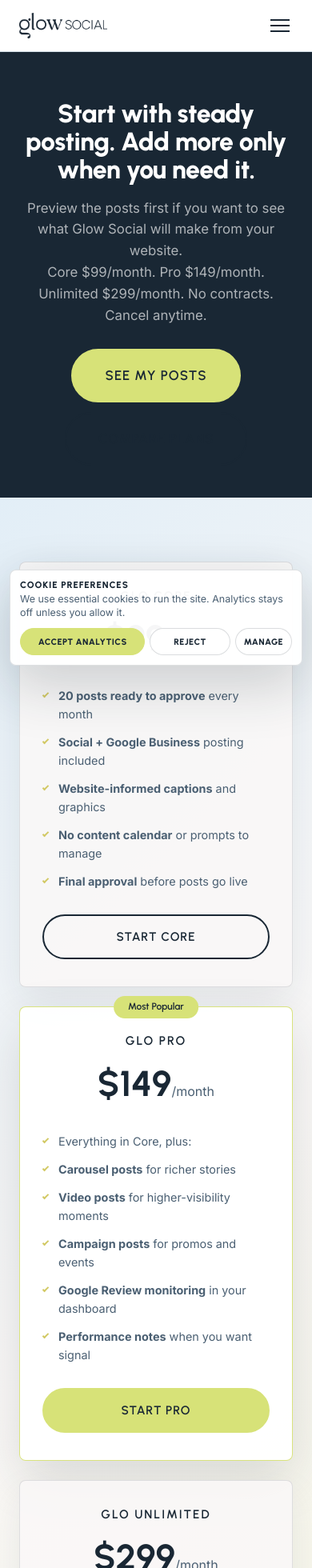
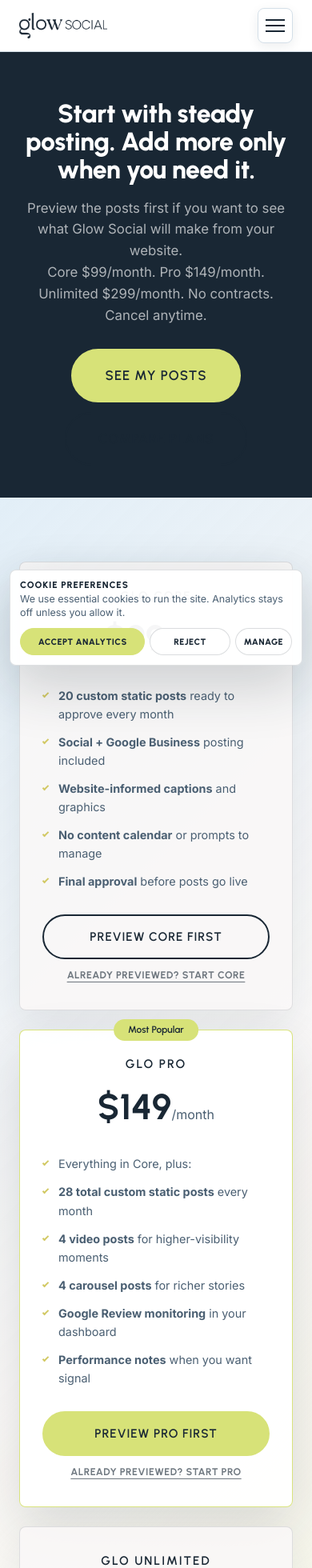
Before and after one commit to glowsocial/glowsocial.com, a Next.js app: page /pricing in a window 390 px wide. Shown: the top 1960 px of the page at 80% size. Built offline with nearby package versions, Linux system fonts and the light colour scheme.

Commit message:
fix: clarify pricing preview flow
Update pricing copy to state Pro and Unlimited content quantities clearly, make pricing-card CTAs preview-first with secondary checkout links, and improve the mobile hamburger affordance.

```diff
--- a/app/about/page.js
+++ b/app/about/page.js
@@ -132,8 +132,9 @@
             screen wondering what to post.
           </p>
           <p>
-            Pro adds carousel posts, video posts, campaign support, review
-            monitoring, and analytics for businesses with more going on.
+            Pro includes 28 custom static posts, 4 video posts, 4 carousel
+            posts, review monitoring, and analytics for businesses with more
+            going on.
           </p>
 
           <h2>How It Works</h2>
--- a/app/api/well-known/agent-skills-md/route.js
+++ b/app/api/well-known/agent-skills-md/route.js
@@ -23,11 +23,11 @@
 
 ## Pricing
 
-| Plan | Price | Posts/Month |
-|------|-------|------------|
-| Glo Core | $99/mo | 20 |
-| Glo Pro | $149/mo | 20 plus carousels and video |
-| Glo Unlimited | $299/mo | Unlimited |
+| Plan | Price | Content included |
+|------|-------|------------------|
+| Glo Core | $99/mo | 20 custom static posts/month |
+| Glo Pro | $149/mo | 28 custom static posts, 4 video posts, and 4 carousel posts/month |
+| Glo Unlimited | $299/mo | Everything in Pro, plus unlimited custom static, video, and carousel posts |
 
 Free preview first. No contracts. Cancel anytime.
 
--- a/app/components/HomeJsonLd.js
+++ b/app/components/HomeJsonLd.js
@@ -126,7 +126,7 @@
         priceCurrency: "USD",
         priceValidUntil: "2027-12-31",
         description:
-          "20 standard posts plus carousel posts, video posts, custom campaign posts, performance analytics",
+          "28 custom static posts, 4 video posts, 4 carousel posts, Google Review monitoring, and performance analytics",
       },
       {
         "@type": "Offer",
@@ -135,7 +135,7 @@
         priceCurrency: "USD",
         priceValidUntil: "2027-12-31",
         description:
-          "Unlimited static, video, carousel, and custom posts",
+          "Everything in Pro plus unlimited custom static posts, unlimited video posts, and unlimited carousel posts",
       },
     ],
     featureList:
--- a/app/globals.css
+++ b/app/globals.css
@@ -326,10 +326,18 @@
 
 .mobile-menu-toggle {
   display: none;
-  background: none;
-  border: none;
+  align-items: center;
+  justify-content: center;
+  flex-direction: column;
+  gap: 5px;
+  width: 44px;
+  height: 44px;
+  background: var(--white);
+  border: 1px solid var(--card-border);
+  border-radius: var(--radius-sm);
+  box-shadow: 0 4px 14px rgba(25, 39, 52, 0.08);
   cursor: pointer;
-  padding: 4px;
+  padding: 0;
   z-index: 300;
 }
 
@@ -338,7 +346,7 @@
   width: 24px;
   height: 2px;
   background: var(--navy);
-  margin: 5px 0;
+  margin: 0;
   transition: var(--transition);
   transform-origin: center;
 }
@@ -467,16 +475,16 @@
   .mobile-menu-checkbox {
     display: block;
     position: absolute;
-    top: 16px;
+    top: 10px;
     right: 24px;
-    width: 32px;
-    height: 32px;
+    width: 44px;
+    height: 44px;
     opacity: 0;
     cursor: pointer;
     z-index: 350;
   }
   .mobile-menu-toggle {
-    display: block;
+    display: inline-flex;
   }
   .site-nav,
   .header-ctas {
--- a/app/home.css
+++ b/app/home.css
@@ -1957,6 +1957,25 @@
 .price-card ul li { padding: 6px 0 6px 20px; font-size: 0.9rem; color: var(--text-muted); position: relative; text-transform: none; letter-spacing: 0; }
 .price-card ul li::before { content: ''; position: absolute; left: 0; top: 14px; width: 8px; height: 4px; border-left: 2px solid var(--accent-dark); border-bottom: 2px solid var(--accent-dark); transform: rotate(-45deg); }
 .price-card .btn { width: 100%; margin-top: auto; }
+.pricing-direct-checkout {
+  display: inline-flex;
+  justify-content: center;
+  margin-top: 12px;
+  color: rgba(25, 39, 52, 0.62);
+  font-family: var(--font-heading);
+  font-size: 0.78rem;
+  font-weight: 700;
+  letter-spacing: 0.04em;
+  line-height: 1.35;
+  text-decoration: underline;
+  text-decoration-thickness: 1px;
+  text-underline-offset: 4px;
+  text-transform: uppercase;
+  transition: color var(--transition);
+}
+.pricing-direct-checkout:hover {
+  color: var(--navy);
+}
 
 .pricing-objection-strip {
   display: grid;
--- a/app/pricing/page.js
+++ b/app/pricing/page.js
@@ -20,6 +20,15 @@
   return appMarketingUrl("/quick-start", {
     utm_medium: "pricing_page",
     utm_campaign: "quick_start",
+    utm_content: content,
+  });
+}
+
+function planPreviewUrl(plan, content) {
+  return appMarketingUrl("/preview", {
+    plan,
+    utm_medium: "pricing_page",
+    utm_campaign: "free_preview",
     utm_content: content,
   });
 }
@@ -74,23 +83,34 @@
                 <span className="price-period">/month</span>
               </div>
               <ul>
-                <li><strong>20 posts ready to approve</strong> every month</li>
+                <li><strong>20 custom static posts</strong> ready to approve every month</li>
                 <li><strong>Social + Google Business</strong> posting included</li>
                 <li><strong>Website-informed captions</strong> and graphics</li>
                 <li><strong>No content calendar</strong> or prompts to manage</li>
                 <li><strong>Final approval</strong> before posts go live</li>
               </ul>
               <a
-                href={checkoutUrl("core", "pricing_page", "pricing_card_core")}
+                href={planPreviewUrl("core", "pricing_card_core_preview")}
                 className="btn btn--outline"
-                id="pricing-core-cta"
+                id="pricing-core-preview-cta"
                 data-analytics-category="pricing"
-                data-analytics-event="pricing_cta_click"
-                data-analytics-label="Pricing page Core CTA"
+                data-analytics-event="pricing_preview_cta_click"
+                data-analytics-label="Pricing page Core preview CTA"
                 data-analytics-location="pricing_cards"
                 data-analytics-plan="core"
               >
-                Start Core
+                Preview Core first
+              </a>
+              <a
+                href={checkoutUrl("core", "pricing_page", "pricing_card_core_already_previewed")}
+                className="pricing-direct-checkout"
+                data-analytics-category="pricing"
+                data-analytics-event="pricing_direct_checkout_click"
+                data-analytics-label="Already previewed Core checkout"
+                data-analytics-location="pricing_cards"
+                data-analytics-plan="core"
+              >
+                Already previewed? Start Core
               </a>
             </div>
 
@@ -104,23 +124,34 @@
               </div>
               <ul>
                 <li>Everything in Core, plus:</li>
-                <li><strong>Carousel posts</strong> for richer stories</li>
-                <li><strong>Video posts</strong> for higher-visibility moments</li>
-                <li><strong>Campaign posts</strong> for promos and events</li>
+                <li><strong>28 total custom static posts</strong> every month</li>
+                <li><strong>4 video posts</strong> for higher-visibility moments</li>
+                <li><strong>4 carousel posts</strong> for richer stories</li>
                 <li><strong>Google Review monitoring</strong> in your dashboard</li>
                 <li><strong>Performance notes</strong> when you want signal</li>
               </ul>
               <a
-                href={checkoutUrl("pro", "pricing_page", "pricing_card_pro")}
+                href={planPreviewUrl("pro", "pricing_card_pro_preview")}
                 className="btn btn--primary"
-                id="pricing-pro-cta"
+                id="pricing-pro-preview-cta"
                 data-analytics-category="pricing"
-                data-analytics-event="pricing_cta_click"
-                data-analytics-label="Pricing page Pro CTA"
+                data-analytics-event="pricing_preview_cta_click"
+                data-analytics-label="Pricing page Pro preview CTA"
                 data-analytics-location="pricing_cards"
                 data-analytics-plan="pro"
               >
-                Start Pro
+                Preview Pro first
+              </a>
+              <a
+                href={checkoutUrl("pro", "pricing_page", "pricing_card_pro_already_previewed")}
+                className="pricing-direct-checkout"
+                data-analytics-category="pricing"
+                data-analytics-event="pricing_direct_checkout_click"
+                data-analytics-label="Already previewed Pro checkout"
+                data-analytics-location="pricing_cards"
+                data-analytics-plan="pro"
+              >
+                Already previewed? Start Pro
               </a>
             </div>
 
@@ -133,22 +164,33 @@
               </div>
               <ul>
                 <li>Everything in Pro, plus:</li>
-                <li><strong>No monthly content ceiling</strong> when things get busy</li>
-                <li><strong>Unlimited standard posts</strong> across your channels</li>
-                <li><strong>Unlimited carousels, video, and campaign posts</strong></li>
-                <li><strong>More room</strong> for launches, seasons, and surprises</li>
+                <li><strong>Unlimited custom static posts</strong></li>
+                <li><strong>Unlimited video posts</strong></li>
+                <li><strong>Unlimited carousel posts</strong></li>
+                <li><strong>No monthly content ceiling</strong> for launches, seasons, and surprises</li>
               </ul>
               <a
-                href={checkoutUrl("unlimited", "pricing_page", "pricing_card_unlimited")}
+                href={planPreviewUrl("unlimited", "pricing_card_unlimited_preview")}
                 className="btn btn--outline"
-                id="pricing-unlimited-cta"
+                id="pricing-unlimited-preview-cta"
                 data-analytics-category="pricing"
-                data-analytics-event="pricing_cta_click"
-                data-analytics-label="Pricing page Unlimited CTA"
+                data-analytics-event="pricing_preview_cta_click"
+                data-analytics-label="Pricing page Unlimited preview CTA"
                 data-analytics-location="pricing_cards"
                 data-analytics-plan="unlimited"
               >
-                Start Unlimited
+                Preview Unlimited first
+              </a>
+              <a
+                href={checkoutUrl("unlimited", "pricing_page", "pricing_card_unlimited_already_previewed")}
+                className="pricing-direct-checkout"
+                data-analytics-category="pricing"
+                data-analytics-event="pricing_direct_checkout_click"
+                data-analytics-label="Already previewed Unlimited checkout"
+                data-analytics-location="pricing_cards"
+                data-analytics-plan="unlimited"
+              >
+                Already previewed? Start Unlimited
               </a>
             </div>
           </div>
@@ -264,7 +306,7 @@
       <section className="pricing-compare">
         <div className="container">
           <h2>Compare Plans</h2>
-          <p className="section-sub">Start small. Add formats and monitoring only when they are useful.</p>
+          <p className="section-sub">Core covers 20 custom static posts. Pro includes 28 custom static posts, 4 videos, and 4 carousels. Unlimited removes the monthly content ceiling.</p>
           <div className="comparison-table-wrap">
             <table className="comparison-table">
               <thead>
@@ -283,27 +325,21 @@
                   <td>{pricing.unlimited.display}</td>
                 </tr>
                 <tr>
-                  <td>Standard posts per month</td>
+                  <td>Custom static posts per month</td>
                   <td>20</td>
-                  <td className="highlight-col"><strong>20</strong></td>
+                  <td className="highlight-col"><strong>28</strong></td>
                   <td>Unlimited</td>
                 </tr>
                 <tr>
-                  <td>Carousel posts</td>
+                  <td>Video posts per month</td>
                   <td>—</td>
                   <td className="highlight-col"><strong>4</strong></td>
                   <td>Unlimited</td>
                 </tr>
                 <tr>
-                  <td>Video posts</td>
+                  <td>Carousel posts per month</td>
                   <td>—</td>
                   <td className="highlight-col"><strong>4</strong></td>
-                  <td>Unlimited</td>
-                </tr>
-                <tr>
-                  <td>Custom campaign posts</td>
-                  <td>—</td>
-                  <td className="highlight-col"><strong>8</strong></td>
                   <td>Unlimited</td>
                 </tr>
                 <tr>
@@ -459,10 +495,10 @@
             <details className="faq-item">
               <summary>What&apos;s the difference between Core and Pro?</summary>
               <p>
-                Core gives you 20 posts ready to approve each month, Google Business
+                Core gives you 20 custom static posts ready to approve each month, Google Business
                 Profile visibility, brand-matched posts, and approval controls
-                before posts go live. Pro adds carousel and video formats,
-                custom campaign posts, Google
+                before posts go live. Pro includes 28 custom static posts,
+                4 video posts, 4 carousel posts, Google
                 Review monitoring, and performance analytics.
               </p>
             </details>
```
Also changed, not shown: app/components/HomePageContent.js (+8 -8 lines).
